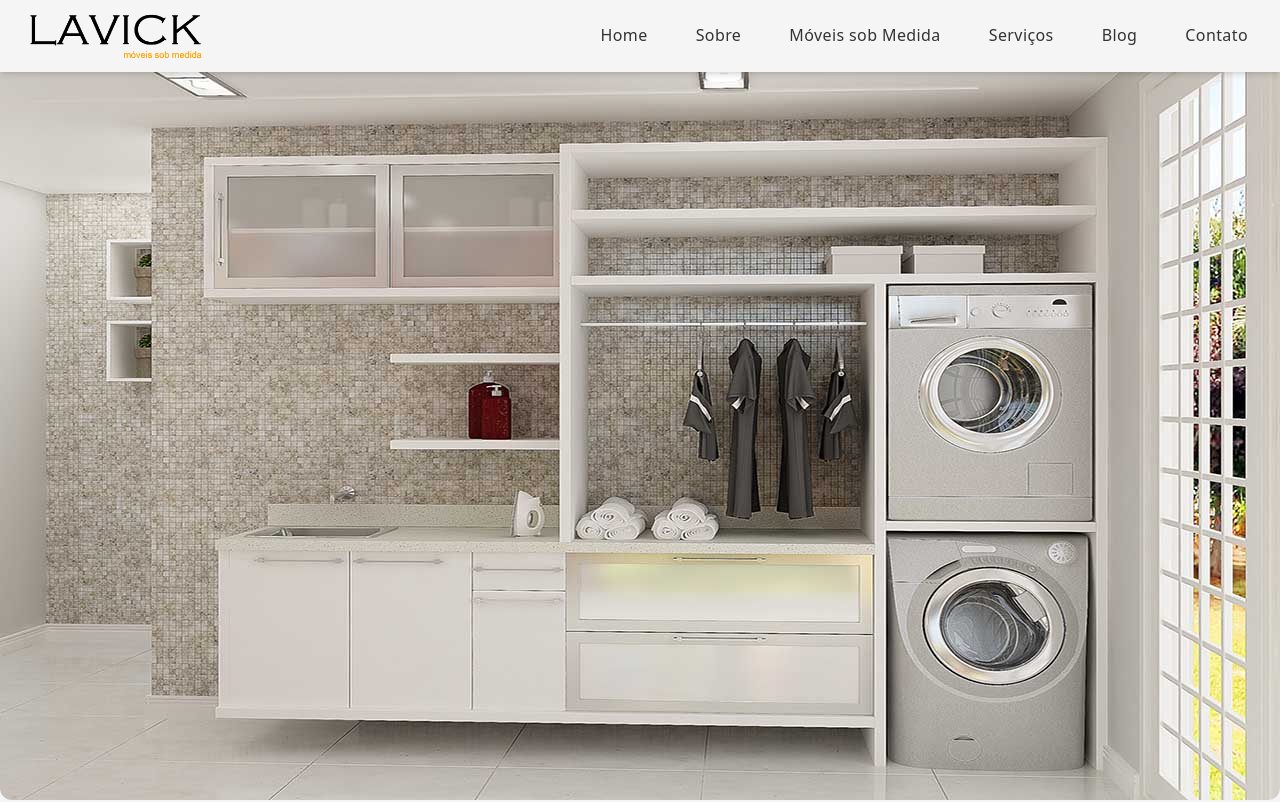
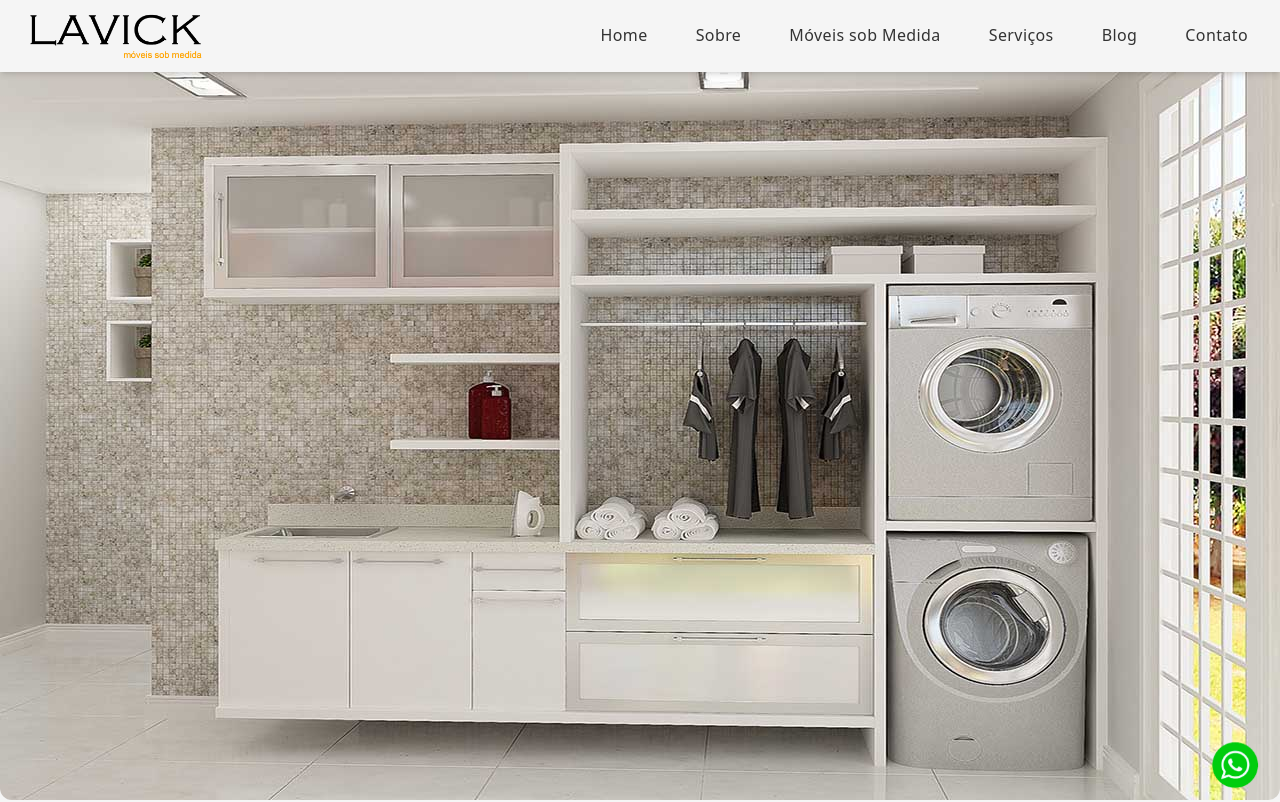
Before and after one commit to TiagoBonoraBraga/lavick, a Next.js app: page / in a window 1280 px wide. Shown: the top 802 px of the page. Built offline with nearby package versions, Linux system fonts and the light colour scheme.

Commit message:
feat: add whatsapp button

```diff
--- /dev/null
+++ b/src/components/atoms/whatsapp.tsx
@@ -0,0 +1,13 @@
+import Image from 'next/image'
+import Link from 'next/link'
+import whatsapLogo from '../../../public/whatsap.png'
+
+export default function Whatsap() {
+  return (
+    <Link href="https://api.whatsapp.com/send?phone=5541998781245&text=Ol%C3%A1,%20gostaria%20de%20um%20or%C3%A7amento." target="_blank">
+      <div className="fixed bottom-0 right-0 z-40 mr-5 mb-2 ">
+        <Image src={whatsapLogo} width={50} height={50} alt="whatsap" />
+      </div>
+    </Link>
+  )
+}
--- a/src/components/templates/Layout.tsx
+++ b/src/components/templates/Layout.tsx
@@ -1,6 +1,7 @@
 import React from "react";
 import Header from "../organisms/Header";
 import Footer from "../organisms/Footer";
+import Whatsapp from "../atoms/whatsapp";
 
 interface ChildrenProps {
     children: React.ReactNode;
@@ -12,6 +13,7 @@
         <Header />
         <main className="flex  flex-col max-w-[1280px] mx-auto min-h-screen">
             {children}
+        <Whatsapp />
         </main>
         <Footer />
         </>
```
Also changed, not shown: public/whatsap.png (added).
